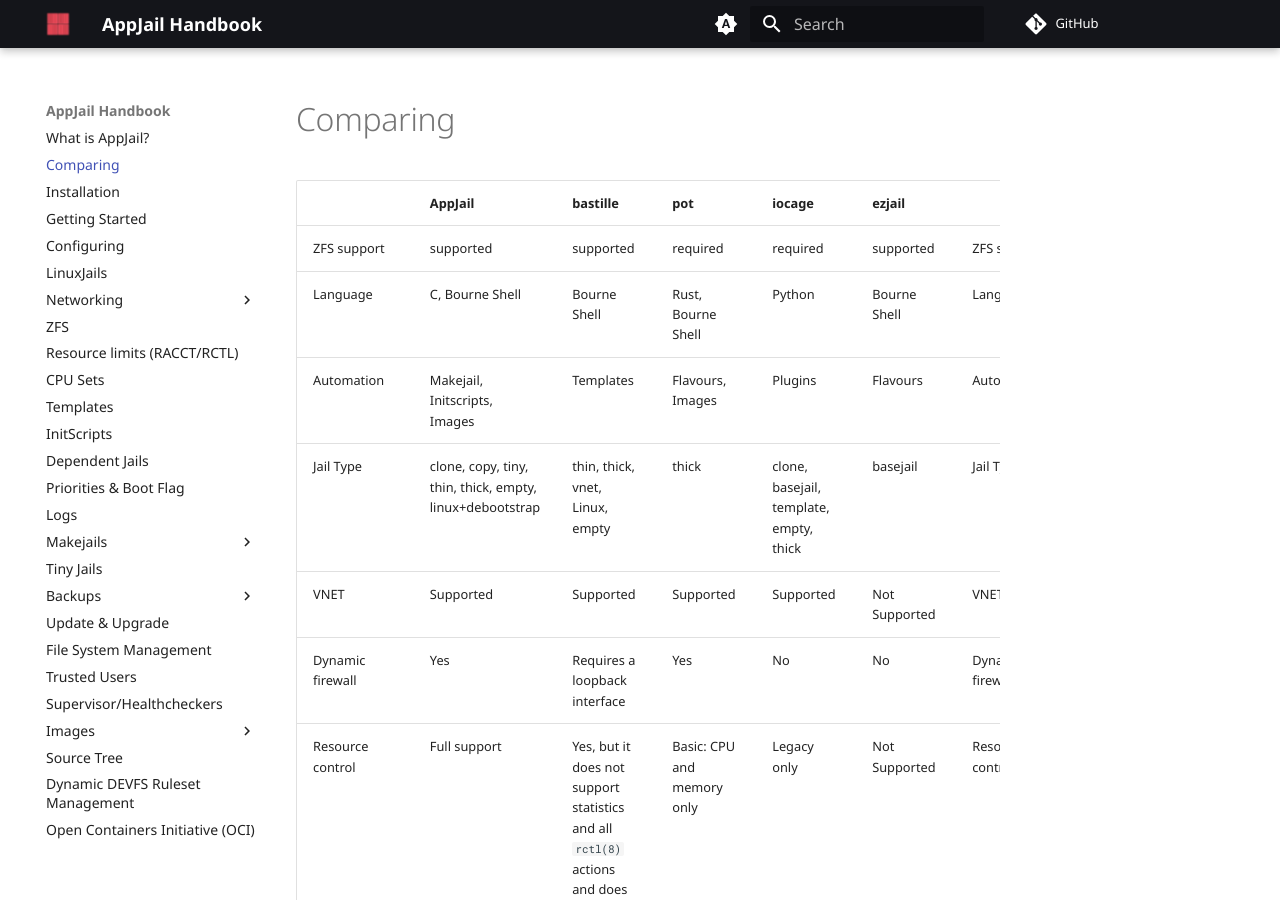
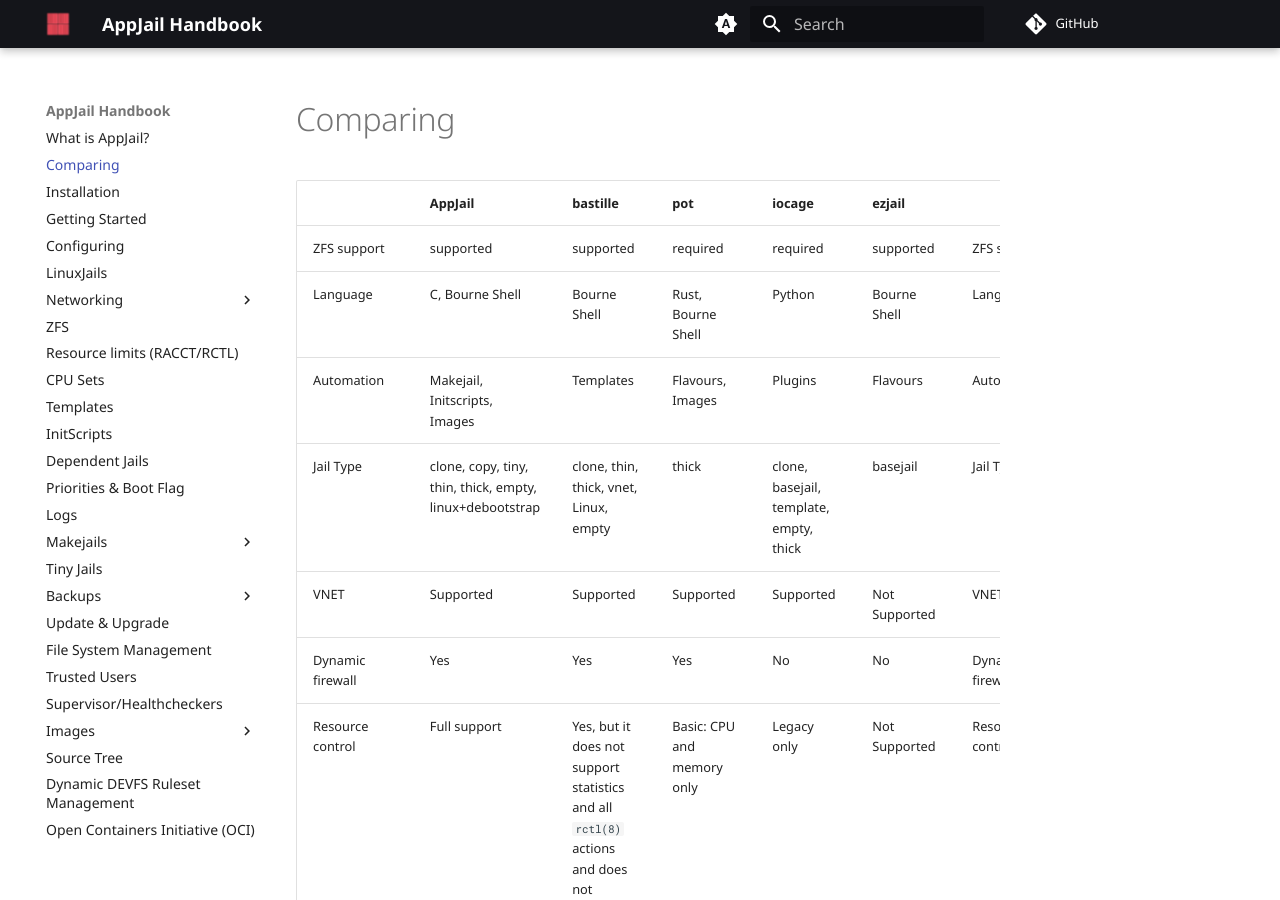
Before and after one commit to DtxdF/AppJail.docs, an MkDocs documentation site: the page built from docs/compare.md, in a window 1280 px wide and 900 px high. Built offline with MkDocs 1.6.1 and Material for MkDocs 9.7.7, drawn with Linux system fonts in a browser that asks for light colours; comment, search, counter and statistics services are not loaded.

Commit message:
docs: Minor update to BastilleBSD compare notes

```diff
--- a/docs/compare.md
+++ b/docs/compare.md
@@ -3,9 +3,9 @@
 | ZFS support | supported | supported | required | required | supported | ZFS support |
 | Language | C, Bourne Shell | Bourne Shell | Rust, Bourne Shell | Python | Bourne Shell | Language |
 | Automation | Makejail, Initscripts, Images | Templates | Flavours, Images | Plugins | Flavours | Automation |
-| Jail Type | clone, copy, tiny, thin, thick, empty, linux+debootstrap | thin, thick, vnet, Linux, empty | thick | clone, basejail, template, empty, thick | basejail | Jail Type |
+| Jail Type | clone, copy, tiny, thin, thick, empty, linux+debootstrap | clone, thin, thick, vnet, Linux, empty | thick | clone, basejail, template, empty, thick | basejail | Jail Type |
 | VNET | Supported | Supported | Supported | Supported | Not Supported | VNET |
-| Dynamic firewall | Yes | Requires a loopback interface | Yes | No | No | Dynamic firewall |
+| Dynamic firewall | Yes | Yes | Yes | No | No | Dynamic firewall |
 | Resource control | Full support | Yes, but it does not support statistics and all `rctl(8)` actions and does not support actions by rule | Basic: CPU and memory only | Legacy only | Not Supported | Resource control |
 | CPU Sets | Yes | No | Yes | Yes | Yes | CPU Sets |
 | IPv6 support | Yes (+SLAAC) | Yes | Yes | Yes | Yes | IPv6 support |
```
